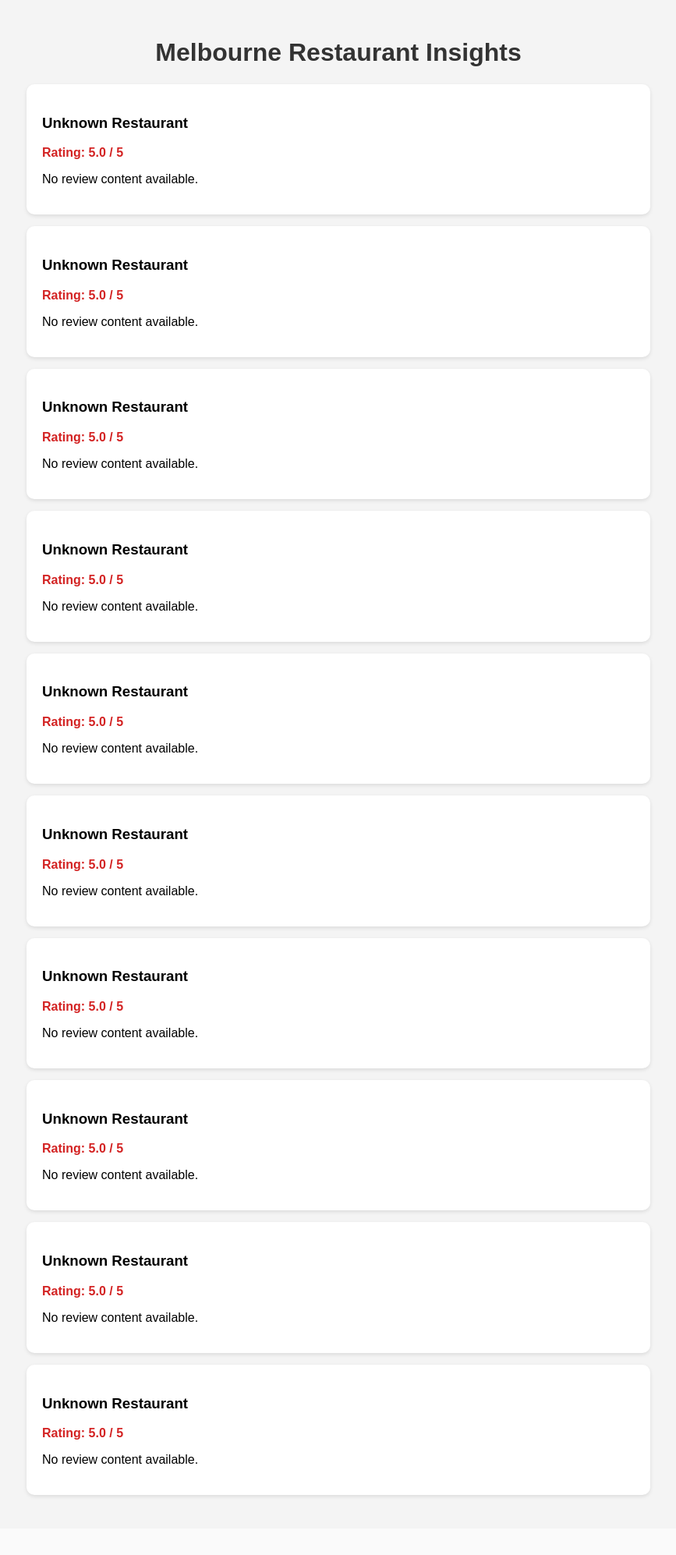
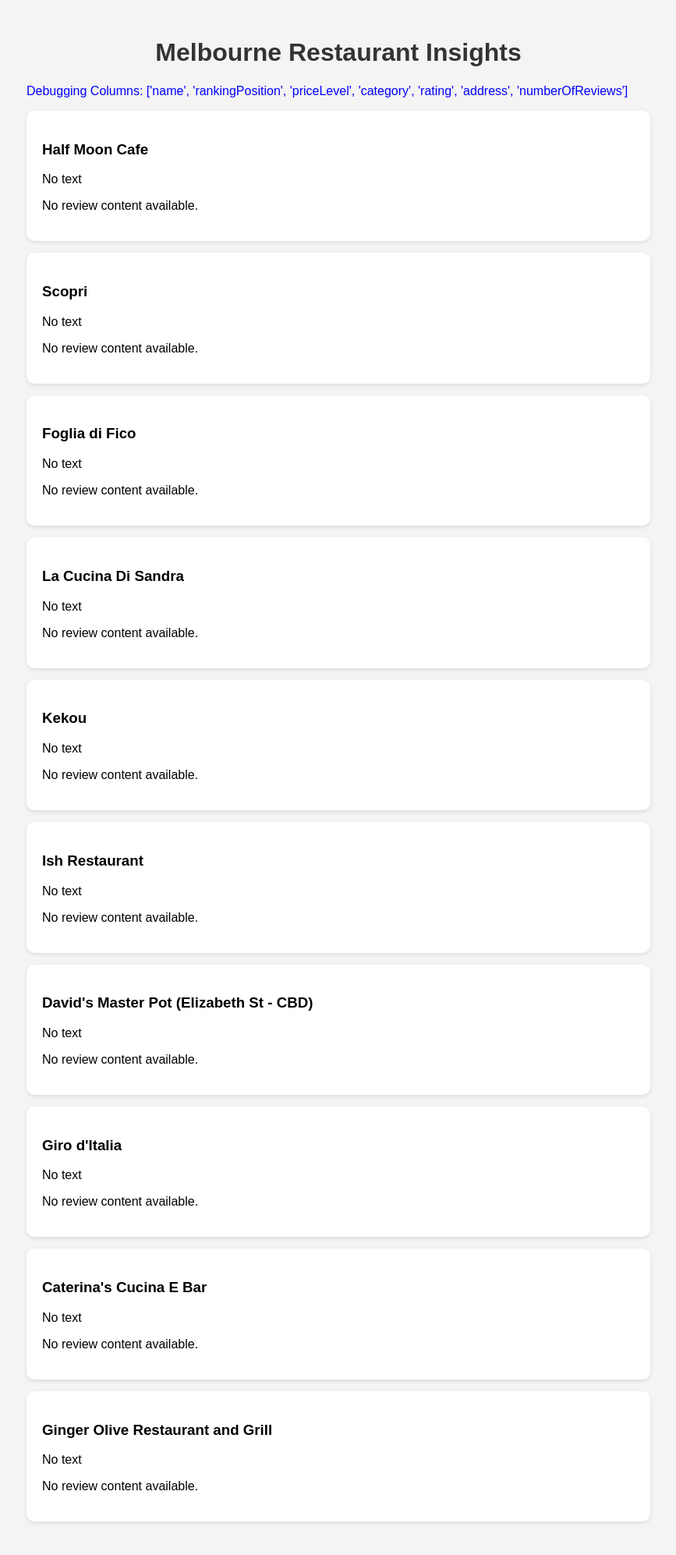
Before and after one commit to ducvovn01/unihack_26, a Flask app: page / in a window 1280 px wide. Shown: the whole page at 78% size, without its empty margins (206-1073 px from the left). Before the commit the page ends 1921 px from the top, so only its background shows below. Run offline with Flask 3, Linux system fonts and the light colour scheme.

Commit message:
display the name of the 10 restaurants onto web

```diff
--- a/templates/index.html
+++ b/templates/index.html
@@ -16,16 +16,17 @@
         }
         .rating { color: #d32323; font-weight: bold; }
         h1 { text-align: center; color: #333; }
+
     </style>
 </head>
 <body>
     <div class="container">
         <h1>Melbourne Restaurant Insights</h1>
-
+        <p style="color: blue;">Debugging Columns: {{ reviews[0].keys() | list }}</p>
         {% for review in reviews %}
         <div class="review-card">
-            <h3>{{ review.get('restaurant_name', 'Unknown Restaurant') }}</h3>
-            <p class="rating">Rating: {{ review.get('rating', 'N/A') }} / 5</p>
+            <h3>{{ review.get('name', 'Unknown') }}</h3>
+            <p>{{ review.get('text', 'No text') }}</p>
             <p>{{ review.get('review_text', 'No review content available.') }}</p>
         </div>
         {% endfor %}
```
Also changed, not shown: 1 other file.
